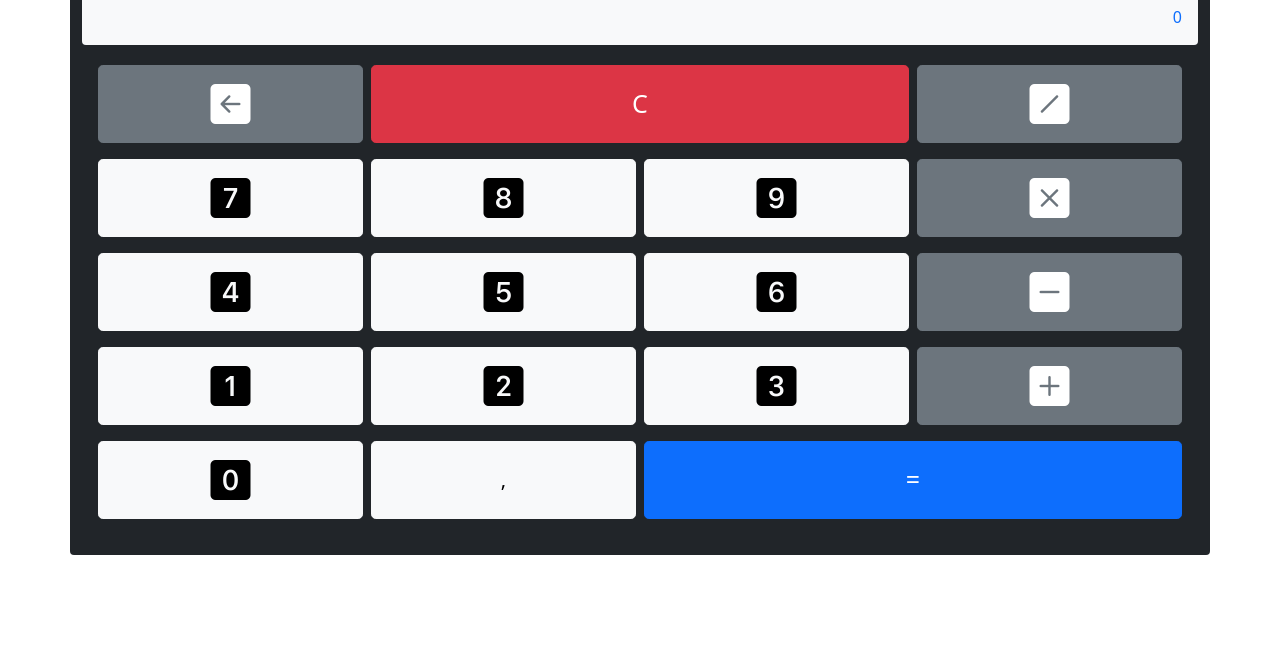
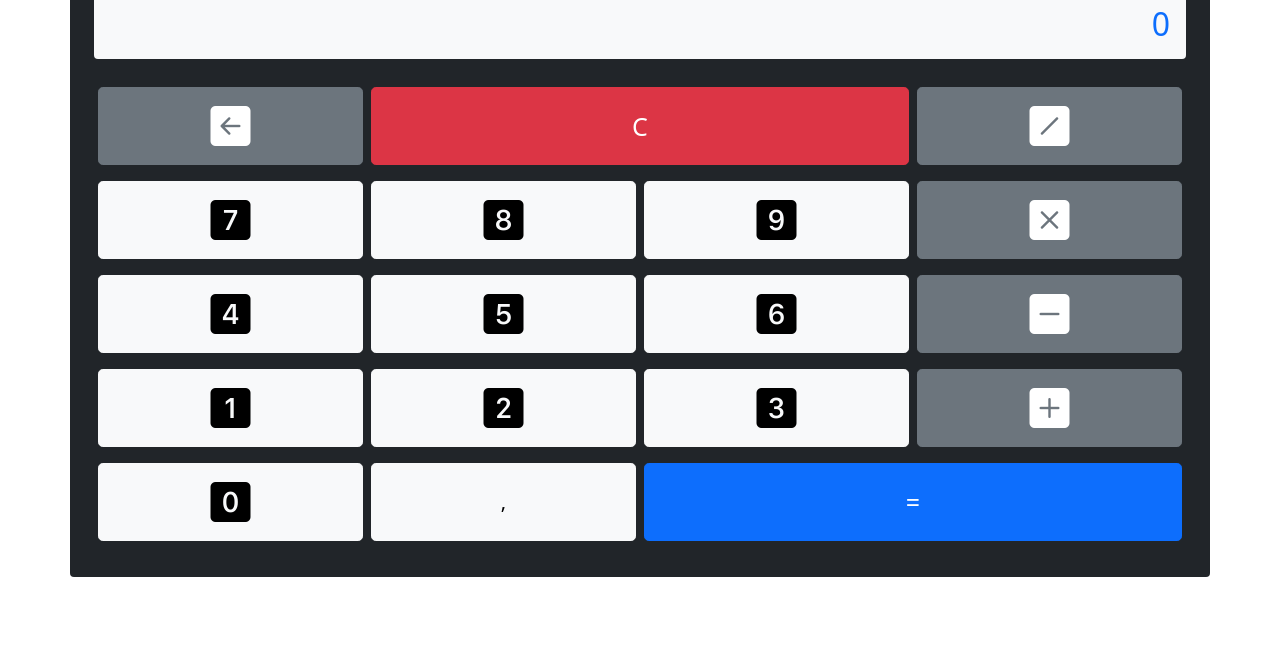
Before and after one commit to vitoxint/sprint-calculadora, a plain HTML site: page calculadora.html in a window 1280 px wide. Shown: the part 139-800 px from the top of the page. Drawn offline with nearby package versions, Linux system fonts and the light colour scheme.

Commit message:
tamaño texto

```diff
--- a/calculadora.html
+++ b/calculadora.html
@@ -21,8 +21,8 @@
 
                 <div class="row">
 
-                    <div class="col-12 col-sm-12 col-md-12 col-lg-12 bg-light text-primary p-3 rounded mb-3 text-right" id="result" align=right></div>
-
+                    <h2><div class="col-12 col-sm-12 col-md-12 col-lg-12 bg-light text-primary p-3 rounded mb-3 text-right" id="result" align=right></div>
+                    </h2>
                     <div class="col-12 col-sm-12 col-md-12 col-lg-12 text d-flex justify-content-center">
 
                         <div class="col-12 col-sm-12 col-md-12 col-lg-12 btn-toolbar mb-2" role="toolbar" aria-label="2">
```
